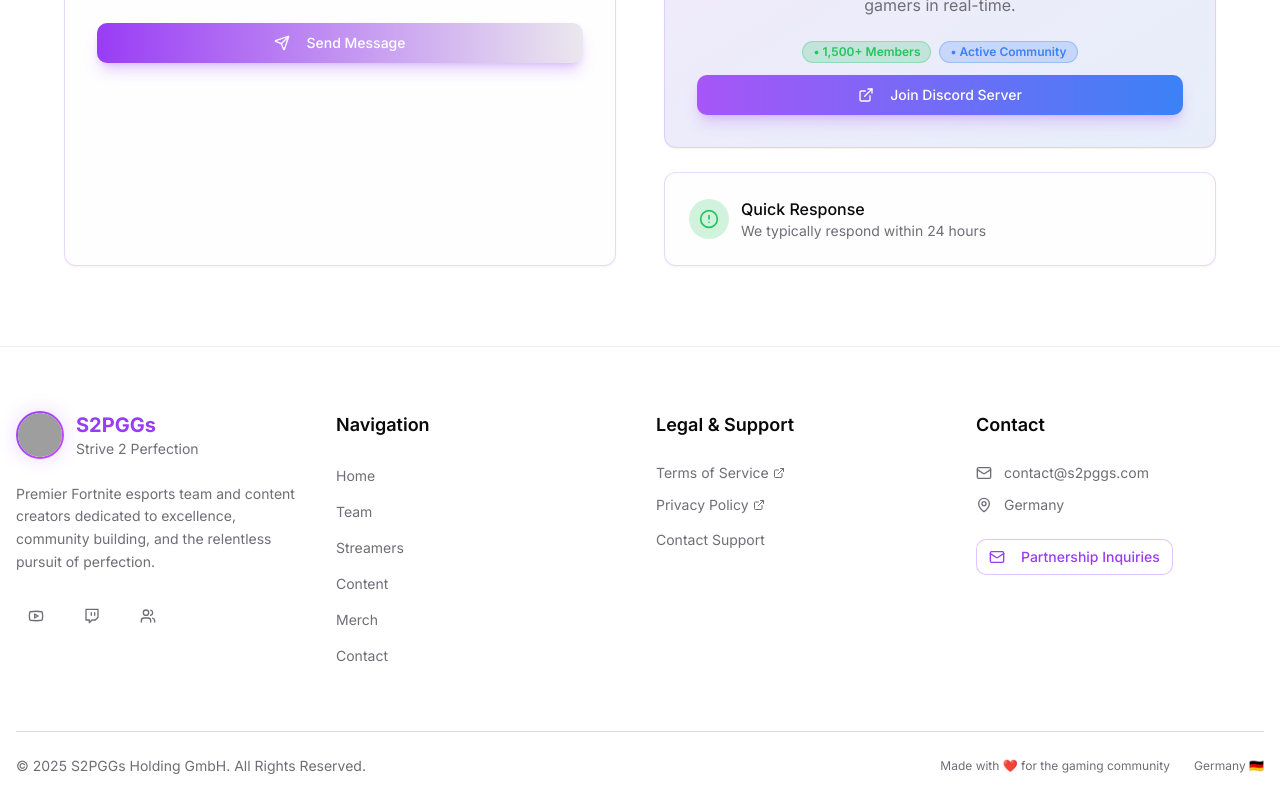
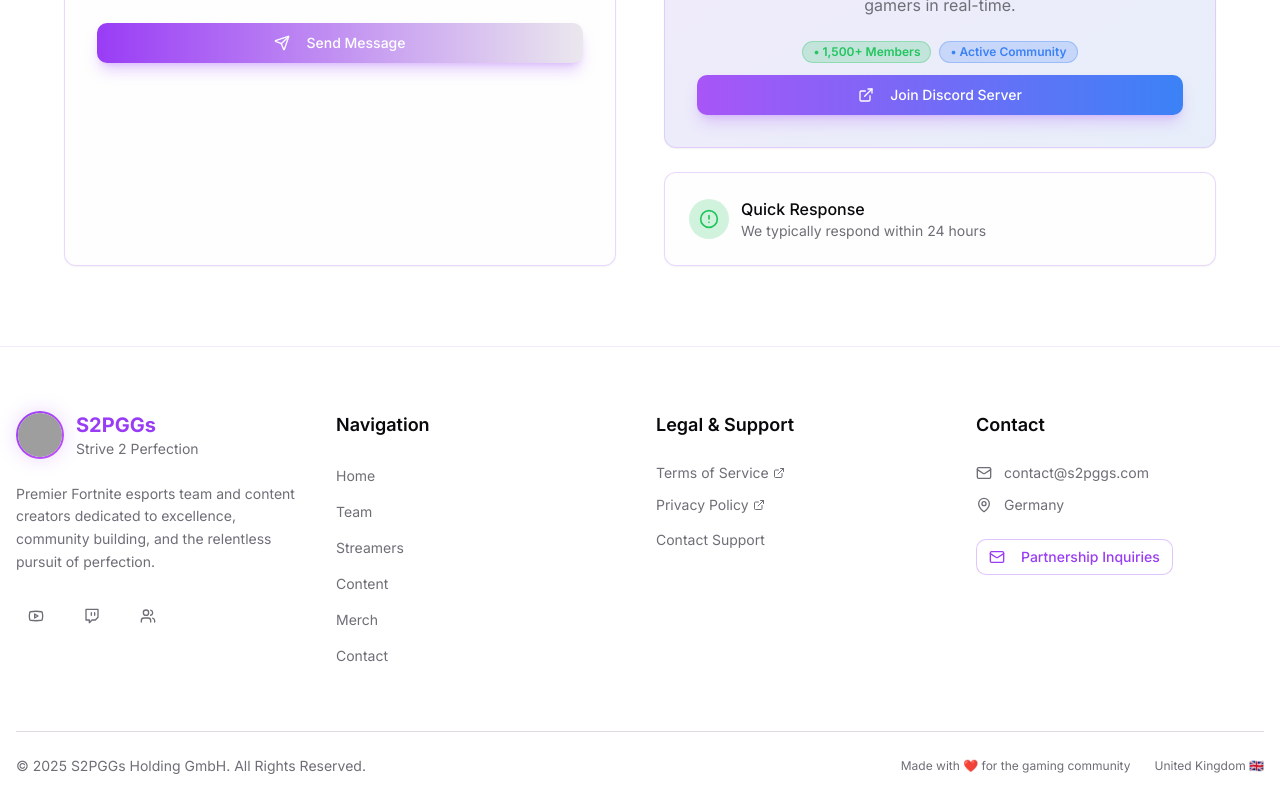
Before and after one commit to MoDevelopsWebsites/strive-to-perfection-forge, a React (Vite) app: page / in a window 1280 px wide. Shown: the part 7451-8251 px from the top of the page. Built offline with nearby package versions, Linux system fonts and the light colour scheme; grey boxes are pictures that could not be loaded.

Commit message:
Replace Germany with United Kingdom.

```diff
--- a/src/components/Footer.tsx
+++ b/src/components/Footer.tsx
@@ -205,7 +205,7 @@ const Footer = () => {
 
             <div className="flex items-center gap-6 text-xs text-muted-foreground">
               <span>Made with ❤️ for the gaming community</span>
-              <span>Germany 🇩🇪</span>
+              <span>United Kingdom 🇬🇧</span>
             </div>
           </div>
         </div>
```
